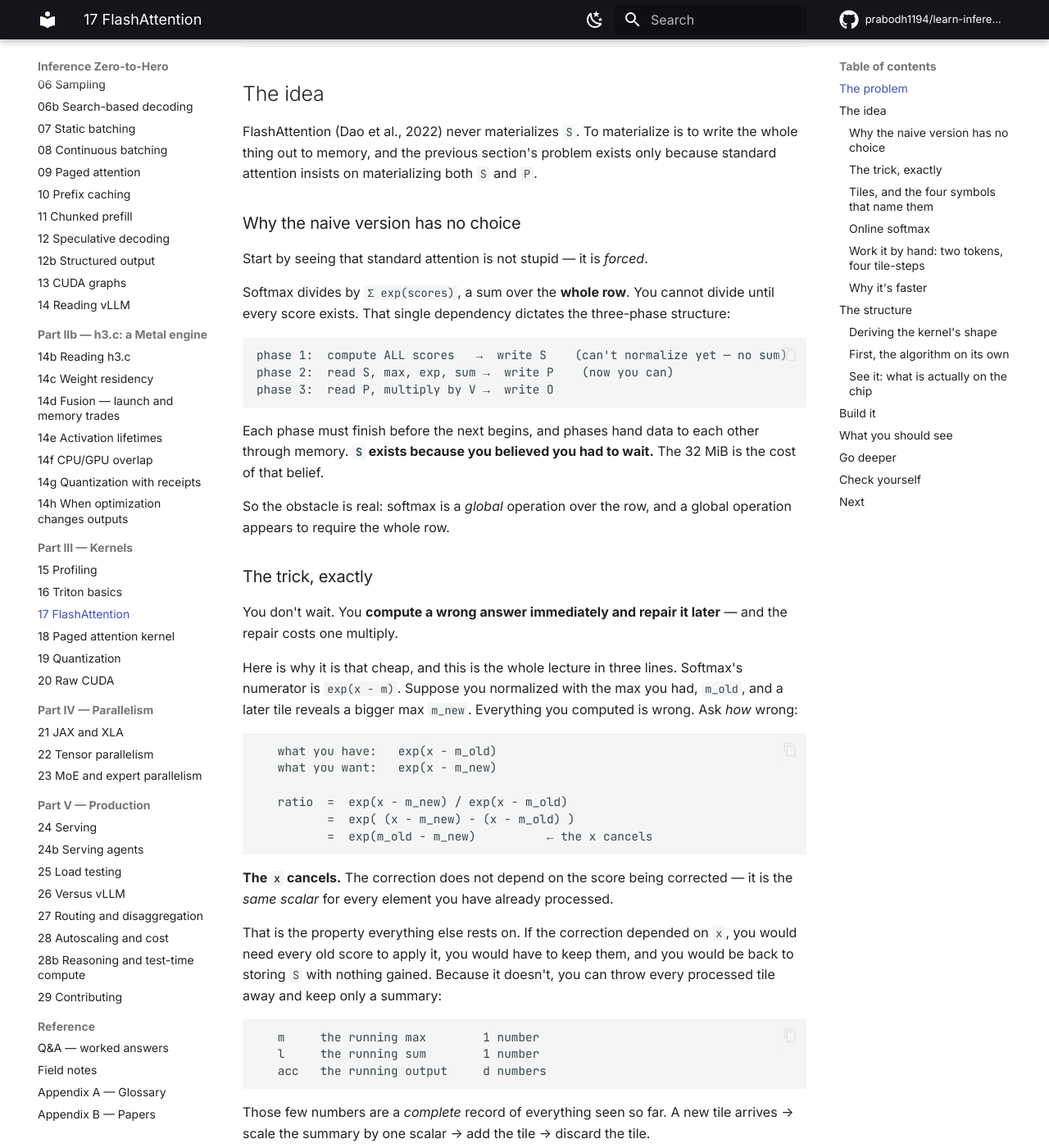
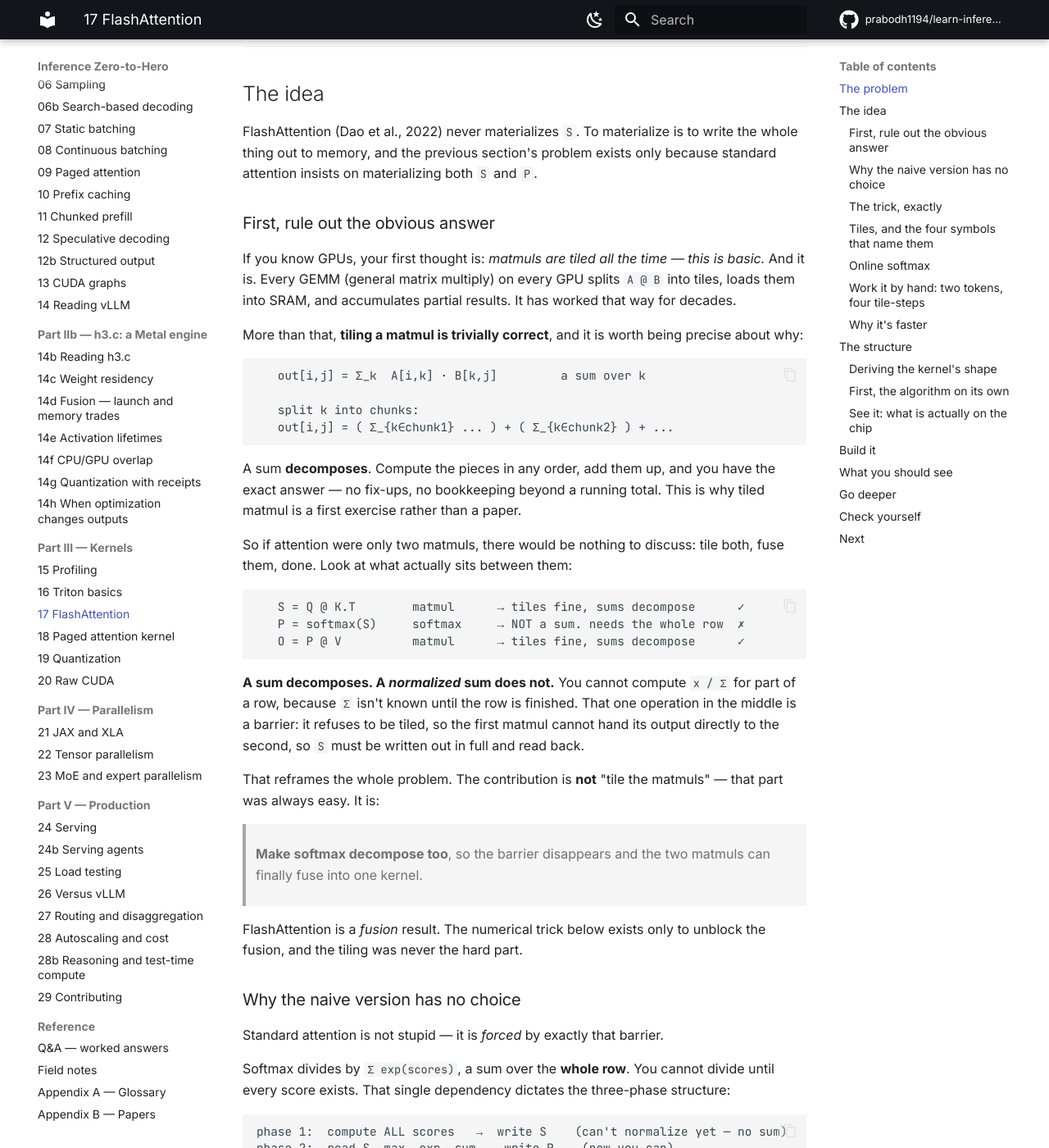
Before and after one commit to prabodh1194/learn-inference, an MkDocs documentation site: the page built from book/17-flash-attention.md, in a window 1280 px wide and 1400 px high, scrolled down 1267 px. Shown: the whole window at 82% size. Built offline with MkDocs 1.6.1 and Material for MkDocs 9.7.7, drawn with Linux system fonts in a browser that asks for light colours; comment, search, counter and statistics services are not loaded; some of the changed text lies outside the part shown.

Commit message:
book: L17 -- name the real obstacle (softmax is a barrier between two tileable matmuls)
The lecture jumped straight to "softmax needs the whole row" without first
ruling out the obvious reaction from anyone who knows GPUs: matmuls are tiled
routinely, this is basic. Correct -- and that is exactly why the framing has to
be sharper.

Adds "First, rule out the obvious answer", which:
- Grants the point: tiled GEMM is decades old and trivially CORRECT, because
  out[i,j] = sum_k A[i,k]B[k,j] is a SUM, and sums decompose. Any order, add the
  pieces, exact answer, no bookkeeping.
- Then locates the actual problem between the two matmuls:
      S = Q@K.T      matmul   -> tiles fine
      P = softmax(S) softmax  -> NOT a sum, needs the whole row
      O = P@V        matmul   -> tiles fine
  A sum decomposes; a NORMALIZED sum does not. You cannot compute x/Sigma for
  part of a row. That barrier is what stops the two matmuls fusing, which is
  what forces S to be materialized.
- Reframes the contribution: not "tile the matmuls" (always easy) but "make
  softmax decompose too, so the barrier disappears and the matmuls can fuse".
  FlashAttention is a fusion result; the numerical trick exists to unblock it.

Closes the loop in the trick section: the x cancelling is precisely the barrier
falling -- softmax decomposes not by knowing the denominator early but by making
a stale one cheap to update.

      matmul  : add the pieces
      softmax : add the pieces, and rescale by e^(delta m)

One scalar multiply per tile is the whole price of dissolving the barrier.

Co-Authored-By: Claude Opus 5 <noreply@anthropic.com>

````diff
--- a/book/17-flash-attention.md
+++ b/book/17-flash-attention.md
@@ -67,9 +67,54 @@ FlashAttention (Dao et al., 2022) never materializes `S`. To materialize is to
 write the whole thing out to memory, and the previous section's problem exists
 only because standard attention insists on materializing both `S` and `P`.
 
+### First, rule out the obvious answer
+
+If you know GPUs, your first thought is: *matmuls are tiled all the time — this
+is basic.* And it is. Every GEMM (general matrix multiply) on every GPU splits
+`A @ B` into tiles, loads them into SRAM, and accumulates partial results. It
+has worked that way for decades.
+
+More than that, **tiling a matmul is trivially correct**, and it is worth being
+precise about why:
+
+```
+   out[i,j] = Σ_k  A[i,k] · B[k,j]         a sum over k
+
+   split k into chunks:
+   out[i,j] = ( Σ_{k∈chunk1} ... ) + ( Σ_{k∈chunk2} ) + ...
+```
+
+A sum **decomposes**. Compute the pieces in any order, add them up, and you have
+the exact answer — no fix-ups, no bookkeeping beyond a running total. This is why
+tiled matmul is a first exercise rather than a paper.
+
+So if attention were only two matmuls, there would be nothing to discuss: tile
+both, fuse them, done. Look at what actually sits between them:
+
+```
+   S = Q @ K.T        matmul      → tiles fine, sums decompose      ✓
+   P = softmax(S)     softmax     → NOT a sum. needs the whole row  ✗
+   O = P @ V          matmul      → tiles fine, sums decompose      ✓
+```
+
+**A sum decomposes. A *normalized* sum does not.** You cannot compute `x / Σ`
+for part of a row, because `Σ` isn't known until the row is finished. That one
+operation in the middle is a barrier: it refuses to be tiled, so the first
+matmul cannot hand its output directly to the second, so `S` must be written out
+in full and read back.
+
+That reframes the whole problem. The contribution is **not** "tile the matmuls" —
+that part was always easy. It is:
+
+> **Make softmax decompose too**, so the barrier disappears and the two matmuls
+> can finally fuse into one kernel.
+
+FlashAttention is a *fusion* result. The numerical trick below exists only to
+unblock the fusion, and the tiling was never the hard part.
+
 ### Why the naive version has no choice
 
-Start by seeing that standard attention is not stupid — it is *forced*.
+Standard attention is not stupid — it is *forced* by exactly that barrier.
 
 Softmax divides by `Σ exp(scores)`, a sum over the **whole row**. You cannot
 divide until every score exists. That single dependency dictates the three-phase
@@ -110,10 +155,23 @@ is wrong. Ask *how* wrong:
 **The `x` cancels.** The correction does not depend on the score being corrected
 — it is the *same scalar* for every element you have already processed.
 
-That is the property everything else rests on. If the correction depended on `x`,
-you would need every old score to apply it, you would have to keep them, and you
-would be back to storing `S` with nothing gained. Because it doesn't, you can
-throw every processed tile away and keep only a summary:
+**That is the barrier falling.** Recall the problem: a sum decomposes, a
+normalized sum doesn't. This makes it decompose after all — not by computing the
+denominator early, but by making a *stale* denominator cheap to update. Softmax
+joins the two matmuls as an operation you can run a piece at a time:
+
+```
+   matmul   :  add the pieces                        ← decomposes naturally
+   softmax  :  add the pieces, and rescale by e^Δm   ← decomposes with one fix-up
+```
+
+One extra scalar multiply per tile is the entire price of dissolving the barrier,
+and with it gone the three phases collapse into one kernel.
+
+If the correction depended on `x`, none of this would work: you would need every
+old score to apply it, you would have to keep them, and you would be back to
+storing `S` with nothing gained. Because it doesn't, you can throw every
+processed tile away and keep only a summary:
 
 ```
    m     the running max        1 number
````
